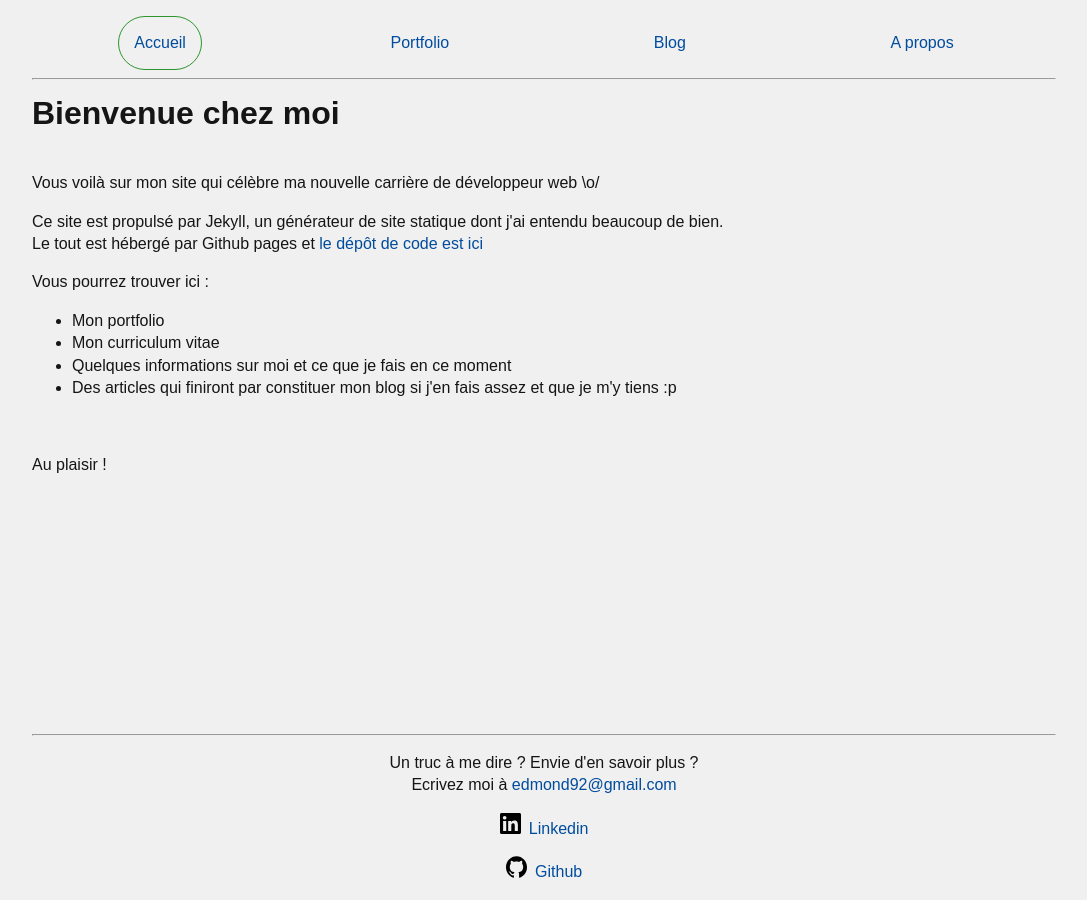
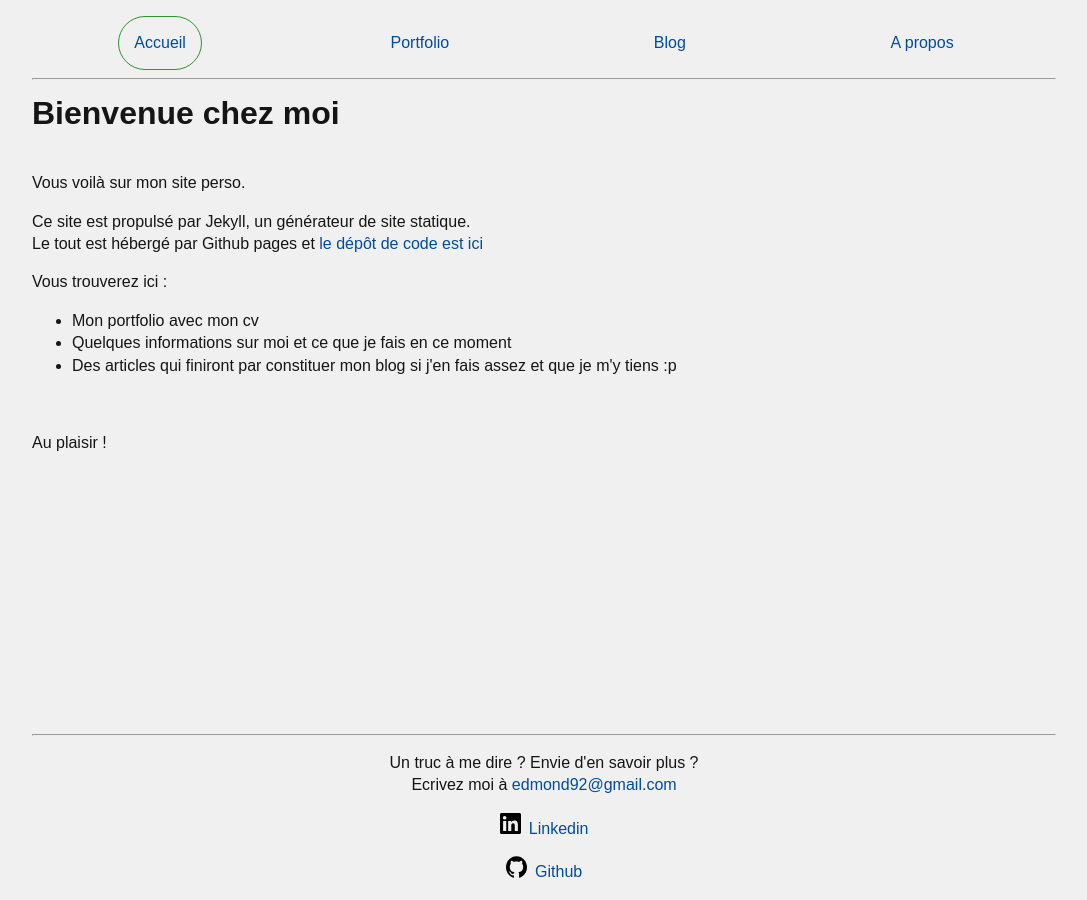
Before and after one commit to Djohn12/Djohn12.github.io, a Jekyll site: the page built from index.html, in a window 1280 px wide. Shown: the whole page, without its empty margins (96-1183 px from the left). Built offline with Jekyll 4.4.1, drawn with Linux system fonts in a browser that asks for light colours.

Commit message:
update index content

```diff
--- a/index.html
+++ b/index.html
@@ -2,14 +2,13 @@
 layout: default
 ---
 <h1>Bienvenue chez moi</h1>
-<p>Vous voilà sur mon site qui célèbre ma nouvelle carrière de développeur web \o/</p>
-<p>Ce site est propulsé par Jekyll, un générateur de site statique dont j'ai entendu beaucoup de bien.
+<p>Vous voilà sur mon site perso.</p>
+<p>Ce site est propulsé par Jekyll, un générateur de site statique.
 <br>
 Le tout est hébergé par Github pages et <a href="https://github.com/Djohn12/Djohn12.github.io!">le dépôt de code est ici</a></p>
-<p>Vous pourrez trouver ici :</p>
+<p>Vous trouverez ici :</p>
 <ul>
-	<li>Mon portfolio </li>
-	<li>Mon curriculum vitae</li>
+	<li>Mon portfolio avec mon cv</li>
 	<li>Quelques informations sur moi et ce que je fais en ce moment</li>
 	<li>Des articles qui finiront par constituer mon blog si j'en fais assez et que je m'y tiens :p</li>
 </ul>
```
